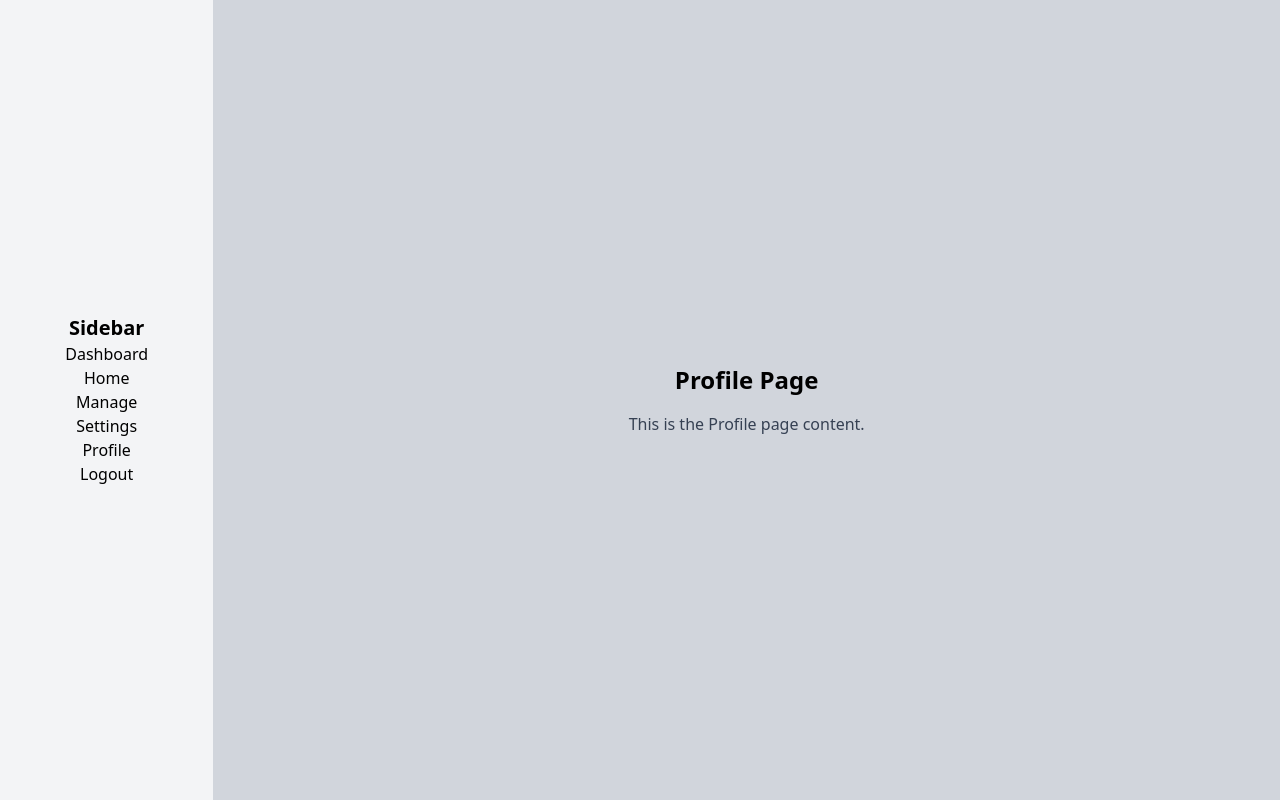
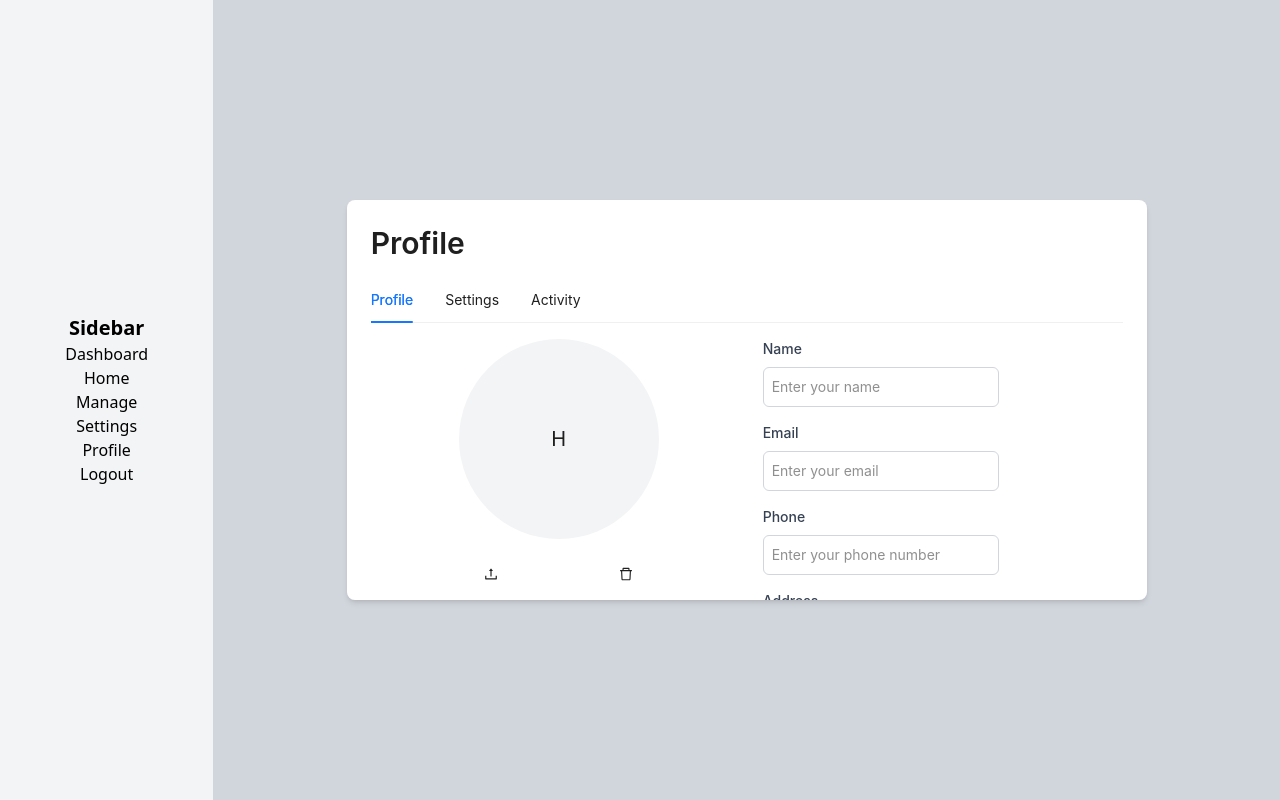
Before and after one commit to hazimba/asset-mc, a React app: page /profile in a window 1280 px wide. Built offline with nearby package versions, Linux system fonts and the light colour scheme; the HTML template or start-up script is replaced by a standard one.

Commit message:
profile mockup

```diff
--- a/src/components/profile/index.tsx
+++ b/src/components/profile/index.tsx
@@ -1,8 +1,40 @@
+import { Tabs, TabsProps, Typography } from "antd";
+import InfoPersonal from "./infoPersonal";
+
+const { Text, Title } = Typography;
+
 const Profile = () => {
+
+  const items: TabsProps['items'] = [
+    {
+      key: "1",
+      label: "Profile",
+      children: <InfoPersonal />
+    },
+    {
+      key: "2",
+      label: "Settings",
+      children: <Text>Settings Content</Text>,
+    },
+    {
+      key: "3",
+      label: "Activity",
+      children: <Text>Activity Content</Text>,
+    },
+  ];
+
   return (
     <div className="flex flex-col items-center justify-center w-full h-screen bg-gray-300">
-      <h1 className="text-2xl font-bold mb-4">Profile Page</h1>
-      <p className="text-gray-700">This is the Profile page content.</p>
+      <div className="bg-white p-6 rounded-lg shadow-md w-3/4 h-1/2 overflow-y-scroll">
+        <Title level={2} className="font-semibold">Profile</Title>
+        <>
+          <Tabs
+            defaultActiveKey="1"
+            items={items}
+            onChange={(key) => console.log(key)}
+          />
+        </>
+      </div>
     </div>
   );
 };
--- /dev/null
+++ b/src/components/profile/infoPersonal.tsx
@@ -0,0 +1,86 @@
+import { Image } from 'antd';
+import { UploadOutlined, DeleteOutlined } from '@ant-design/icons';
+
+const InfoPersonal = () => {
+  const image = null;
+  const name = 'Hazim';
+  return (
+    <div className="flex w-full gap-4">
+      <div className="w-1/2 flex flex-col">
+        <div className="flex justify-center items-center mb-4">
+            {image ? (
+    <Image
+      width={200}
+      height={200}
+      className="rounded-full"
+      alt="Profile"
+      src={image}
+    />
+  ) : (
+    <div className="w-[200px] h-[200px] rounded-full bg-gray-100 flex items-center justify-center text-xl">
+      {name.split('')[0]}
+    </div>
+  )}
+        </div>
+        <div className="flex justify-evenly items-center">
+          <div className="p-2 rounded-3xl hover:bg-gray-200 cursor-pointer">
+            <UploadOutlined />
+          </div>
+          <div className="p-2 rounded-3xl hover:bg-gray-200 cursor-pointer">
+            <DeleteOutlined />
+          </div>
+        </div>
+      </div>
+      <div className="flex flex-col gap-4">
+        <div className="flex flex-col gap-2">
+          <label htmlFor="name" className="text-sm font-medium text-gray-700">
+            Name
+          </label>
+          <input
+            type="text"
+            id="name"
+            className="border border-gray-300 rounded-md p-2 focus:outline-none focus:ring-2 focus:ring-blue-500"
+            placeholder="Enter your name"
+          />
+        </div>
+        <div className="flex flex-col gap-2">
+          <label htmlFor="email" className="text-sm font-medium text-gray-700">
+            Email
+          </label>
+          <input
+            type="email"
+            id="email"
+            className="border border-gray-300 rounded-md p-2 focus:outline-none focus:ring-2 focus:ring-blue-500"
+            placeholder="Enter your email"
+          />
+        </div>
+        <div className="flex flex-col gap-2">
+          <label htmlFor="phone" className="text-sm font-medium text-gray-700">
+            Phone
+          </label>
+          <input
+            type="tel"
+            id="phone"
+            className="border border-gray-300 rounded-md p-2 focus:outline-none focus:ring-2 focus:ring-blue-500"
+            placeholder="Enter your phone number"
+          />
+        </div>
+        <div className="flex flex-col gap-2">
+          <label
+            htmlFor="address"
+            className="text-sm font-medium text-gray-700"
+          >
+            Address
+          </label>
+          <input
+            type="text"
+            id="address"
+            className="border border-gray-300 rounded-md p-2 focus:outline-none focus:ring-2 focus:ring-blue-500"
+            placeholder="Enter your address"
+          />
+        </div>
+      </div>
+    </div>
+  );
+};
+export default InfoPersonal;
--- a/src/output.css
+++ b/src/output.css
@@ -16,8 +16,11 @@
     --color-gray-400: oklch(70.7% 0.022 261.325);
     --color-gray-500: oklch(55.1% 0.027 264.364);
     --color-gray-700: oklch(37.3% 0.034 259.733);
+    --color-black: #000;
     --color-white: #fff;
     --spacing: 0.25rem;
+    --text-sm: 0.875rem;
+    --text-sm--line-height: calc(1.25 / 0.875);
     --text-lg: 1.125rem;
     --text-lg--line-height: calc(1.75 / 1.125);
     --text-xl: 1.25rem;
@@ -28,9 +31,13 @@
     --text-3xl--line-height: calc(2.25 / 1.875);
     --text-4xl: 2.25rem;
     --text-4xl--line-height: calc(2.5 / 2.25);
+    --font-weight-medium: 500;
+    --font-weight-semibold: 600;
     --font-weight-bold: 700;
+    --radius-md: 0.375rem;
     --radius-lg: 0.5rem;
     --radius-2xl: 1rem;
+    --radius-3xl: 1.5rem;
     --default-font-family: var(--font-sans);
     --default-mono-font-family: var(--font-mono);
   }
@@ -217,6 +224,9 @@
   .mr-2 {
     margin-right: calc(var(--spacing) * 2);
   }
+  .mr-4 {
+    margin-right: calc(var(--spacing) * 4);
+  }
   .mr-10 {
     margin-right: calc(var(--spacing) * 10);
   }
@@ -262,6 +272,9 @@
   .h-\[50\%\] {
     height: 50%;
   }
+  .h-\[200px\] {
+    height: 200px;
+  }
   .h-full {
     height: 100%;
   }
@@ -273,6 +286,9 @@
   }
   .\!w-64 {
     width: calc(var(--spacing) * 64) !important;
+  }
+  .w-1\/2 {
+    width: calc(1/2 * 100%);
   }
   .w-1\/3 {
     width: calc(1/3 * 100%);
@@ -286,6 +302,9 @@
   .w-2\/3 {
     width: calc(2/3 * 100%);
   }
+  .w-3\/4 {
+    width: calc(3/4 * 100%);
+  }
   .w-10 {
     width: calc(var(--spacing) * 10);
   }
@@ -298,8 +317,14 @@
   .w-64 {
     width: calc(var(--spacing) * 64);
   }
+  .w-96 {
+    width: calc(var(--spacing) * 96);
+  }
   .w-\[98\%\] {
     width: 98%;
+  }
+  .w-\[200px\] {
+    width: 200px;
   }
   .w-full {
     width: 100%;
@@ -331,6 +356,9 @@
   .items-end {
     align-items: flex-end;
   }
+  .justify-around {
+    justify-content: space-around;
+  }
   .justify-between {
     justify-content: space-between;
   }
@@ -339,6 +367,9 @@
   }
   .justify-end {
     justify-content: flex-end;
+  }
+  .justify-evenly {
+    justify-content: space-evenly;
   }
   .gap-2 {
     gap: calc(var(--spacing) * 2);
@@ -362,17 +393,35 @@
       margin-block-end: calc(calc(var(--spacing) * 2) * calc(1 - var(--tw-space-y-reverse)));
     }
   }
+  .overflow-auto {
+    overflow: auto;
+  }
+  .overflow-hidden {
+    overflow: hidden;
+  }
+  .overflow-y-auto {
+    overflow-y: auto;
+  }
+  .overflow-y-scroll {
+    overflow-y: scroll;
+  }
   .rounded {
     border-radius: 0.25rem;
   }
   .rounded-2xl {
     border-radius: var(--radius-2xl);
   }
+  .rounded-3xl {
+    border-radius: var(--radius-3xl);
+  }
   .rounded-full {
     border-radius: calc(infinity * 1px);
   }
   .rounded-lg {
     border-radius: var(--radius-lg);
+  }
+  .rounded-md {
+    border-radius: var(--radius-md);
   }
   .border {
     border-style: var(--tw-border-style);
@@ -381,6 +430,12 @@
   .border-l {
     border-left-style: var(--tw-border-style);
     border-left-width: 1px;
+  }
+  .border-black {
+    border-color: var(--color-black);
+  }
+  .border-gray-300 {
+    border-color: var(--color-gray-300);
   }
   .bg-blue-500 {
     background-color: var(--color-blue-500);
@@ -397,11 +452,23 @@
   .bg-gray-500 {
     background-color: var(--color-gray-500);
   }
+  .bg-white {
+    background-color: var(--color-white);
+  }
+  .p-1 {
+    padding: calc(var(--spacing) * 1);
+  }
   .p-2 {
     padding: calc(var(--spacing) * 2);
   }
   .p-4 {
     padding: calc(var(--spacing) * 4);
+  }
+  .p-5 {
+    padding: calc(var(--spacing) * 5);
+  }
+  .p-6 {
+    padding: calc(var(--spacing) * 6);
   }
   .px-2 {
     padding-inline: calc(var(--spacing) * 2);
@@ -443,6 +510,10 @@
     font-size: var(--text-lg);
     line-height: var(--tw-leading, var(--text-lg--line-height));
   }
+  .text-sm {
+    font-size: var(--text-sm);
+    line-height: var(--tw-leading, var(--text-sm--line-height));
+  }
   .text-xl {
     font-size: var(--text-xl);
     line-height: var(--tw-leading, var(--text-xl--line-height));
@@ -450,6 +521,14 @@
   .font-bold {
     --tw-font-weight: var(--font-weight-bold);
     font-weight: var(--font-weight-bold);
+  }
+  .font-medium {
+    --tw-font-weight: var(--font-weight-medium);
+    font-weight: var(--font-weight-medium);
+  }
+  .font-semibold {
+    --tw-font-weight: var(--font-weight-semibold);
+    font-weight: var(--font-weight-semibold);
   }
   .text-blue-500 {
     color: var(--color-blue-500);
@@ -469,7 +548,15 @@
   .underline {
     text-decoration-line: underline;
   }
+  .shadow-md {
+    --tw-shadow: 0 4px 6px -1px var(--tw-shadow-color, rgb(0 0 0 / 0.1)), 0 2px 4px -2px var(--tw-shadow-color, rgb(0 0 0 / 0.1));
+    box-shadow: var(--tw-inset-shadow), var(--tw-inset-ring-shadow), var(--tw-ring-offset-shadow), var(--tw-ring-shadow), var(--tw-shadow);
+  }
   .outline {
+    outline-style: var(--tw-outline-style);
+    outline-width: 1px;
+  }
+  .outline-1 {
     outline-style: var(--tw-outline-style);
     outline-width: 1px;
   }
@@ -477,6 +564,13 @@
     &:hover {
       @media (hover: hover) {
         background-color: var(--color-gray-100);
+      }
+    }
+  }
+  .hover\:bg-gray-200 {
+    &:hover {
+      @media (hover: hover) {
+        background-color: var(--color-gray-200);
       }
     }
   }
@@ -494,6 +588,23 @@
       }
     }
   }
+  .focus\:ring-2 {
+    &:focus {
+      --tw-ring-shadow: var(--tw-ring-inset,) 0 0 0 calc(2px + var(--tw-ring-offset-width)) var(--tw-ring-color, currentcolor);
+      box-shadow: var(--tw-inset-shadow), var(--tw-inset-ring-shadow), var(--tw-ring-offset-shadow), var(--tw-ring-shadow), var(--tw-shadow);
+    }
+  }
+  .focus\:ring-blue-500 {
+    &:focus {
+      --tw-ring-color: var(--color-blue-500);
+    }
+  }
+  .focus\:outline-none {
+    &:focus {
+      --tw-outline-style: none;
+      outline-style: none;
+    }
+  }
 }
 @property --tw-space-y-reverse {
   syntax: "*";
@@ -509,6 +620,71 @@
   syntax: "*";
   inherits: false;
 }
+@property --tw-shadow {
+  syntax: "*";
+  inherits: false;
+  initial-value: 0 0 #0000;
+}
+@property --tw-shadow-color {
+  syntax: "*";
+  inherits: false;
+}
+@property --tw-shadow-alpha {
+  syntax: "<percentage>";
+  inherits: false;
+  initial-value: 100%;
+}
+@property --tw-inset-shadow {
+  syntax: "*";
+  inherits: false;
+  initial-value: 0 0 #0000;
+}
+@property --tw-inset-shadow-color {
+  syntax: "*";
+  inherits: false;
+}
+@property --tw-inset-shadow-alpha {
+  syntax: "<percentage>";
+  inherits: false;
+  initial-value: 100%;
+}
+@property --tw-ring-color {
+  syntax: "*";
+  inherits: false;
+}
+@property --tw-ring-shadow {
+  syntax: "*";
+  inherits: false;
+  initial-value: 0 0 #0000;
+}
+@property --tw-inset-ring-color {
+  syntax: "*";
+  inherits: false;
+}
+@property --tw-inset-ring-shadow {
+  syntax: "*";
+  inherits: false;
+  initial-value: 0 0 #0000;
+}
+@property --tw-ring-inset {
+  syntax: "*";
+  inherits: false;
+}
+@property --tw-ring-offset-width {
+  syntax: "<length>";
+  inherits: false;
+  initial-value: 0px;
+}
+@property --tw-ring-offset-color {
+  syntax: "*";
+  inherits: false;
+  initial-value: #fff;
+}
+@property --tw-ring-offset-shadow {
+  syntax: "*";
+  inherits: false;
+  initial-value: 0 0 #0000;
+}
 @property --tw-outline-style {
   syntax: "*";
   inherits: false;
@@ -520,6 +696,20 @@
       --tw-space-y-reverse: 0;
       --tw-border-style: solid;
       --tw-font-weight: initial;
+      --tw-shadow: 0 0 #0000;
+      --tw-shadow-color: initial;
+      --tw-shadow-alpha: 100%;
+      --tw-inset-shadow: 0 0 #0000;
+      --tw-inset-shadow-color: initial;
+      --tw-inset-shadow-alpha: 100%;
+      --tw-ring-color: initial;
+      --tw-ring-shadow: 0 0 #0000;
+      --tw-inset-ring-color: initial;
+      --tw-inset-ring-shadow: 0 0 #0000;
+      --tw-ring-inset: initial;
+      --tw-ring-offset-width: 0px;
+      --tw-ring-offset-color: #fff;
+      --tw-ring-offset-shadow: 0 0 #0000;
       --tw-outline-style: solid;
     }
   }
```
